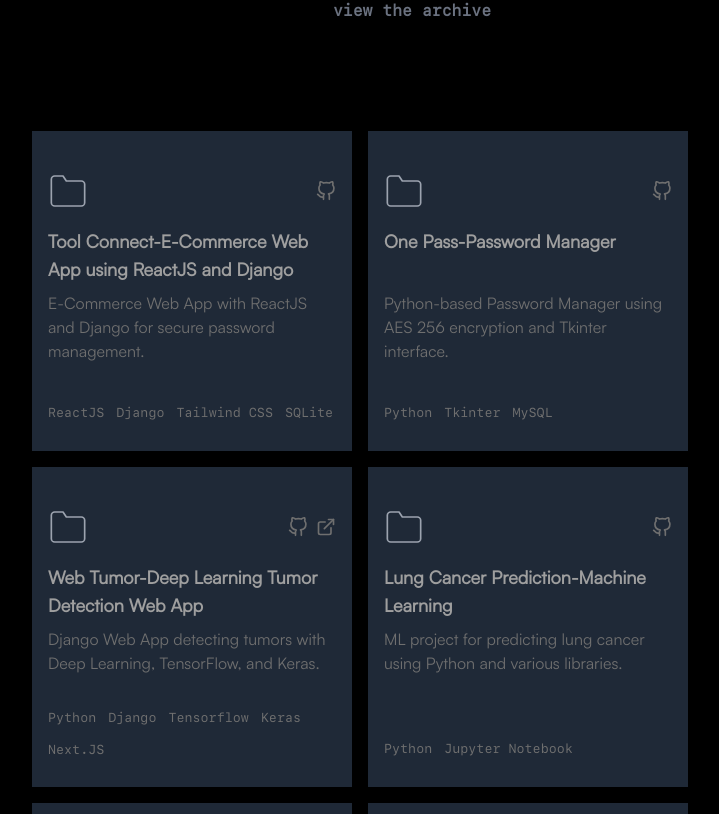
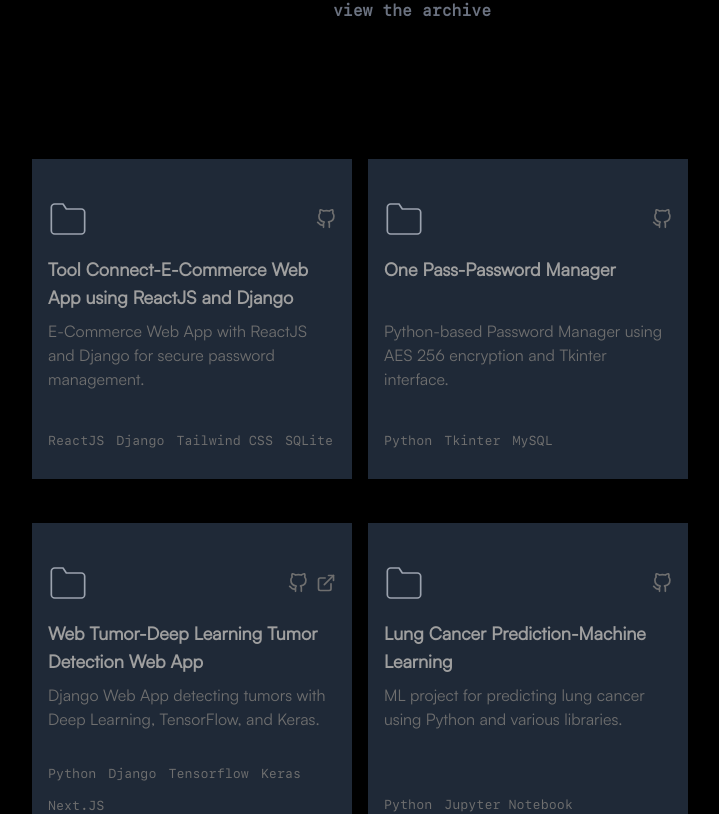
Before and after one commit to Rohithk2003/portfolio, a Next.js app: page / in a window 1280 px wide. Shown: the part 4273-5087 px from the top of the page, without its empty margins (280-999 px from the left). Built offline with nearby package versions, Linux system fonts and the light colour scheme; what tailwindcss-animated would draw is missing.

Commit message:
add margin bottom to cards

```diff
--- a/components/otherProjects.js
+++ b/components/otherProjects.js
@@ -202,7 +202,7 @@ export default function Project() {
 							}}
 							className={` flex-col relative ${
 								project.id >= 7 ? (showmore ? "flex" : "hidden") : "flex"
-							} bg-gray-800  pt-10 gap-4 p-4 py-7 w-80 h-80 opacity-0 text-center  `}
+							} bg-gray-800  pt-10 gap-4 p-4 py-7 w-80 h-80 opacity-0 text-center md:mb-0 mt-7 `}
 							key={project.id}
 						>
 							<div className="flex flex-row justify-between w-full">
```
